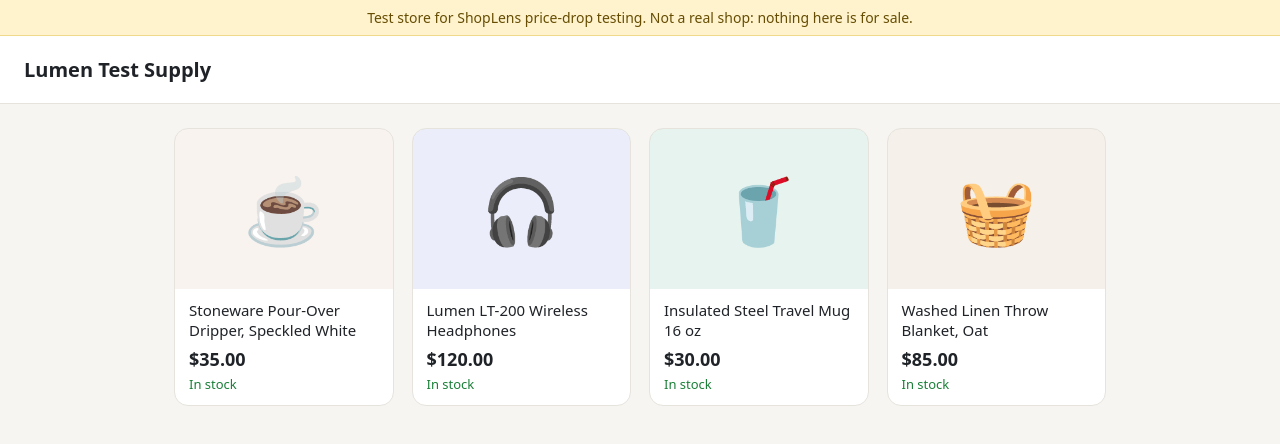
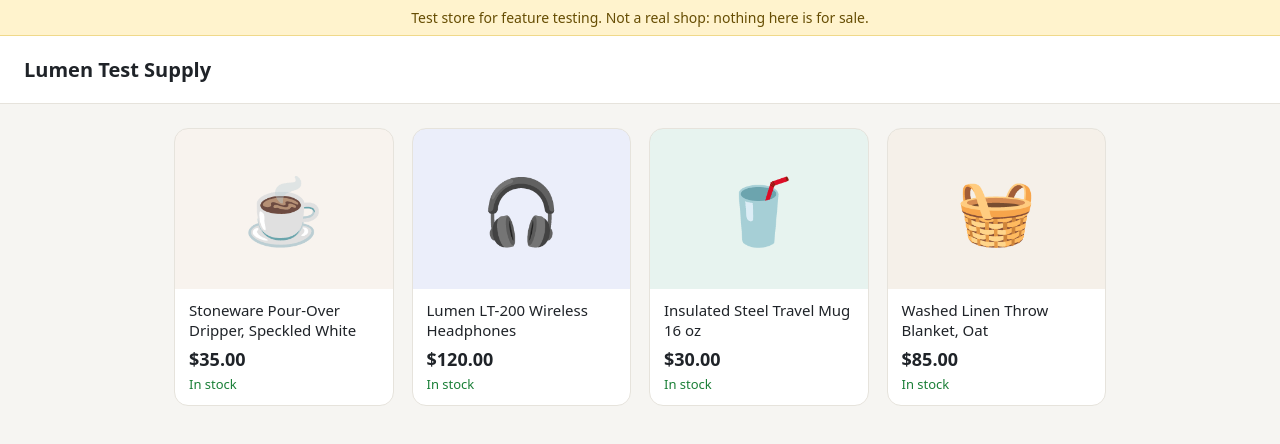
Before and after one commit to bijalm/lumen-test-store, a plain HTML site: page index.html in a window 1280 px wide. Drawn offline with Linux system fonts and the light colour scheme.

Commit message:
Update index.html

```diff
--- a/index.html
+++ b/index.html
@@ -2,4 +2,4 @@
 <html lang="en"><head><meta charset="utf-8"><meta name="viewport" content="width=device-width, initial-scale=1">
 <meta name="robots" content="noindex, nofollow"><title>Lumen Test Supply</title>
 <link rel="stylesheet" href="style.css"></head>
-<body><div class="banner">Test store for ShopLens price-drop testing. Not a real shop: nothing here is for sale.</div><header><a href="./">Lumen Test Supply</a></header><main><div class="grid"><a class="tile" href="products/dripper.html"><div class="img" style="background:#C9A27E22">☕</div><div class="body"><div class="name">Stoneware Pour-Over Dripper, Speckled White</div><div class="price">$35.00</div><div class="stock">In stock</div></div></a><a class="tile" href="products/headphones.html"><div class="img" style="background:#6C7FD822">🎧</div><div class="body"><div class="name">Lumen LT-200 Wireless Headphones</div><div class="price">$120.00</div><div class="stock">In stock</div></div></a><a class="tile" href="products/travel-mug.html"><div class="img" style="background:#4FA38A22">🥤</div><div class="body"><div class="name">Insulated Steel Travel Mug 16 oz</div><div class="price">$30.00</div><div class="stock">In stock</div></div></a><a class="tile" href="products/throw.html"><div class="img" style="background:#B58B5A22">🧺</div><div class="body"><div class="name">Washed Linen Throw Blanket, Oat</div><div class="price">$85.00</div><div class="stock">In stock</div></div></a></div></main></body></html>
+<body><div class="banner">Test store for feature testing. Not a real shop: nothing here is for sale.</div><header><a href="./">Lumen Test Supply</a></header><main><div class="grid"><a class="tile" href="products/dripper.html"><div class="img" style="background:#C9A27E22">☕</div><div class="body"><div class="name">Stoneware Pour-Over Dripper, Speckled White</div><div class="price">$35.00</div><div class="stock">In stock</div></div></a><a class="tile" href="products/headphones.html"><div class="img" style="background:#6C7FD822">🎧</div><div class="body"><div class="name">Lumen LT-200 Wireless Headphones</div><div class="price">$120.00</div><div class="stock">In stock</div></div></a><a class="tile" href="products/travel-mug.html"><div class="img" style="background:#4FA38A22">🥤</div><div class="body"><div class="name">Insulated Steel Travel Mug 16 oz</div><div class="price">$30.00</div><div class="stock">In stock</div></div></a><a class="tile" href="products/throw.html"><div class="img" style="background:#B58B5A22">🧺</div><div class="body"><div class="name">Washed Linen Throw Blanket, Oat</div><div class="price">$85.00</div><div class="stock">In stock</div></div></a></div></main></body></html>
```
